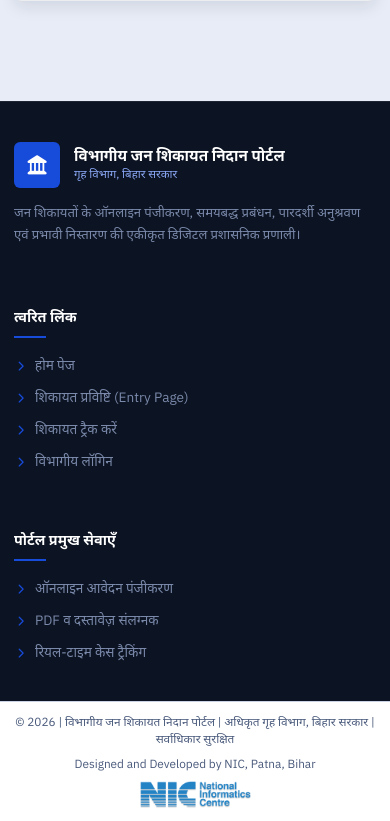
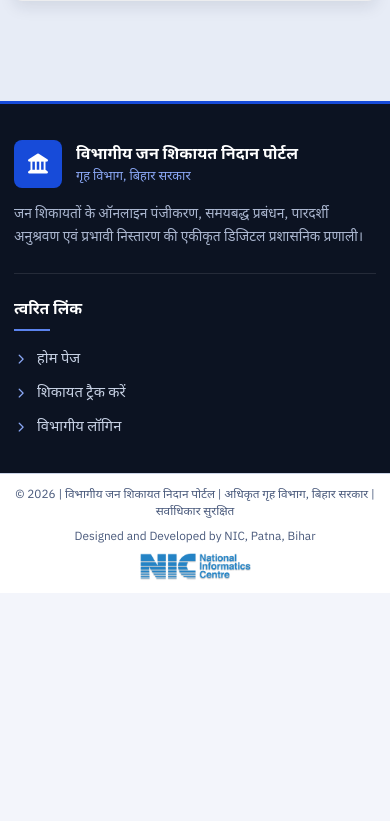
Before and after one commit to laxmananand/liveJanShikayat, an Angular app in the folder JanShikayatFrontend/: page / in a window 390 px wide. Shown: the part 1507-2328 px from the top of the page. After the commit the page ends 2100 px from the top, so only its background shows below. Built offline with nearby package versions, Linux system fonts and the light colour scheme.

Commit message:
corrected_footer

```diff
--- a/JanShikayatFrontend/src/app/features/public/footer/footer.component.css
+++ b/JanShikayatFrontend/src/app/features/public/footer/footer.component.css
@@ -1,19 +1,19 @@
 .site-footer {
   background: #0c1322;
-  color: #7a89aa;
-  padding: 70px 0 0;
-  border-top: 1px solid rgba(255, 255, 255, 0.08);
+  color: #aab6cf;
+  padding: 56px 0;
+  border-top: 3px solid #174bd9;
 }
 
 .footer-main {
   display: grid;
-  grid-template-columns: 1.6fr 1fr 1fr;
-  gap: 60px;
-  padding-bottom: 50px;
+  grid-template-columns: minmax(0, 1fr) minmax(0, 1fr);
+  gap: 56px;
+  align-items: start;
 }
 
 .footer-brand {
-  max-width: 460px;
+  max-width: 500px;
 }
 
 .brand-wrap {
@@ -23,46 +23,52 @@
 }
 
 .brand-mark {
-  width: 46px;
-  height: 46px;
-  border-radius: 6px;
+  width: 48px;
+  height: 48px;
+  flex-shrink: 0;
+  border-radius: 8px;
   background: #174bd9;
   color: #ffffff;
   display: grid;
   place-items: center;
-  font-size: 1.2rem;
-  box-shadow: 0 1px 2px rgba(16, 29, 59, 0.06);
+  font-size: 1.25rem;
 }
 
 .brand-text strong {
   display: block;
-  font-size: 1.05rem;
+  font-size: 1.15rem;
   color: #ffffff;
   font-weight: 700;
-  line-height: 1.2;
+  line-height: 1.35;
 }
 
 .brand-text small {
   display: block;
-  font-size: 0.72rem;
+  font-size: 0.8rem;
   color: #8aa7f4;
   margin-top: 2px;
 }
 
 .brand-desc {
-  font-size: 0.86rem;
+  font-size: 0.92rem;
   line-height: 1.8;
-  margin-top: 20px;
-  color: #7a89aa;
+  margin: 20px 0 0;
+  color: #aab6cf;
+}
+
+.footer-col {
+  padding-left: 56px;
+  border-left: 1px solid rgba(255, 255, 255, 0.1);
 }
 
 .footer-col h4 {
   color: #ffffff;
-  font-size: 0.95rem;
+  font-size: 1.05rem;
   font-weight: 700;
-  margin-bottom: 22px;
+  line-height: 1.35;
+  margin: 0 0 20px;
   position: relative;
-  padding-bottom: 10px;
+  padding-bottom: 12px;
 }
 
 .footer-col h4::after {
@@ -70,79 +76,99 @@
   position: absolute;
   bottom: 0;
   left: 0;
-  width: 32px;
+  width: 36px;
   height: 2px;
-  background: #174bd9;
+  background: #5b83ee;
 }
 
 .footer-col ul {
   list-style: none;
   padding: 0;
   margin: 0;
-}
-
-.footer-col li {
-  margin-bottom: 10px;
+  display: grid;
+  gap: 14px;
 }
 
 .footer-col a {
   display: inline-flex;
-  align-items: center;
-  gap: 8px;
-  font-size: 0.85rem;
-  color: #7a89aa;
+  align-items: baseline;
+  gap: 10px;
+  font-size: 0.92rem;
+  line-height: 1.5;
+  color: #c6d0e3;
   text-decoration: none;
-  transition: all 0.25s ease;
+  transition: color 0.2s ease;
 }
 
 .footer-col a i {
+  flex-shrink: 0;
   font-size: 0.65rem;
-  color: #174bd9;
-  transition: transform 0.25s ease;
+  color: #8aa7f4;
+  transition: transform 0.2s ease;
 }
 
 .footer-col a:hover {
-  color: #8aa7f4;
-  transform: translateX(4px);
+  color: #ffffff;
 }
 
 .footer-col a:hover i {
-  transform: translateX(2px);
+  transform: translateX(3px);
+}
+
+.footer-col a:focus-visible {
+  outline: 2px solid #8aa7f4;
+  outline-offset: 3px;
+  border-radius: 2px;
 }
 
 @media (max-width: 991.98px) {
   .site-footer {
-    padding: 50px 0 0;
+    padding: 44px 0;
   }
   .footer-main {
-    grid-template-columns: 1fr 1fr;
-    gap: 36px;
-    padding-bottom: 36px;
+    grid-template-columns: minmax(0, 1fr);
+    gap: 32px;
   }
   .footer-brand {
-    grid-column: 1 / -1;
+    max-width: none;
+  }
+  .footer-col {
+    padding: 28px 0 0;
+    border-left: 0;
+    border-top: 1px solid rgba(255, 255, 255, 0.1);
   }
 }
 
 @media (max-width: 575.98px) {
   .site-footer {
-    padding: 40px 0 0;
+    padding: 36px 0;
   }
   .footer-main {
-    grid-template-columns: 1fr;
-    gap: 28px;
-    padding-bottom: 28px;
+    gap: 24px;
   }
   .brand-text strong {
-    font-size: 0.95rem;
+    font-size: 1rem;
   }
   .brand-desc {
-    font-size: 0.82rem;
+    font-size: 0.86rem;
     margin-top: 14px;
     line-height: 1.7;
   }
+  .footer-col {
+    padding-top: 24px;
+  }
   .footer-col h4 {
-    font-size: 0.9rem;
+    font-size: 0.98rem;
     margin-bottom: 16px;
   }
+  .footer-col ul {
+    gap: 12px;
+  }
 }
+
+@media (prefers-reduced-motion: reduce) {
+  .footer-col a,
+  .footer-col a i {
+    transition: none;
+  }
+}
--- a/JanShikayatFrontend/src/app/features/public/footer/footer.component.html
+++ b/JanShikayatFrontend/src/app/features/public/footer/footer.component.html
@@ -20,18 +20,8 @@
         <h4>त्वरित लिंक</h4>
         <ul>
           <li><a routerLink="/" fragment="home"><i class="fa-solid fa-chevron-right"></i> होम पेज</a></li>
-          <li><a routerLink="/complaints/entry"><i class="fa-solid fa-chevron-right"></i> शिकायत प्रविष्टि (Entry Page)</a></li>
           <li><a routerLink="/" fragment="track"><i class="fa-solid fa-chevron-right"></i> शिकायत ट्रैक करें</a></li>
           <li><a routerLink="/login"><i class="fa-solid fa-chevron-right"></i> विभागीय लॉगिन</a></li>
-        </ul>
-      </div>
-
-      <div class="footer-col">
-        <h4>पोर्टल प्रमुख सेवाएँ</h4>
-        <ul>
-          <li><a routerLink="/register"><i class="fa-solid fa-chevron-right"></i> ऑनलाइन आवेदन पंजीकरण</a></li>
-          <li><a routerLink="/register"><i class="fa-solid fa-chevron-right"></i> PDF व दस्तावेज़ संलग्नक</a></li>
-          <li><a routerLink="/" fragment="track"><i class="fa-solid fa-chevron-right"></i> रियल-टाइम केस ट्रैकिंग</a></li>
         </ul>
       </div>
     </div>
```
